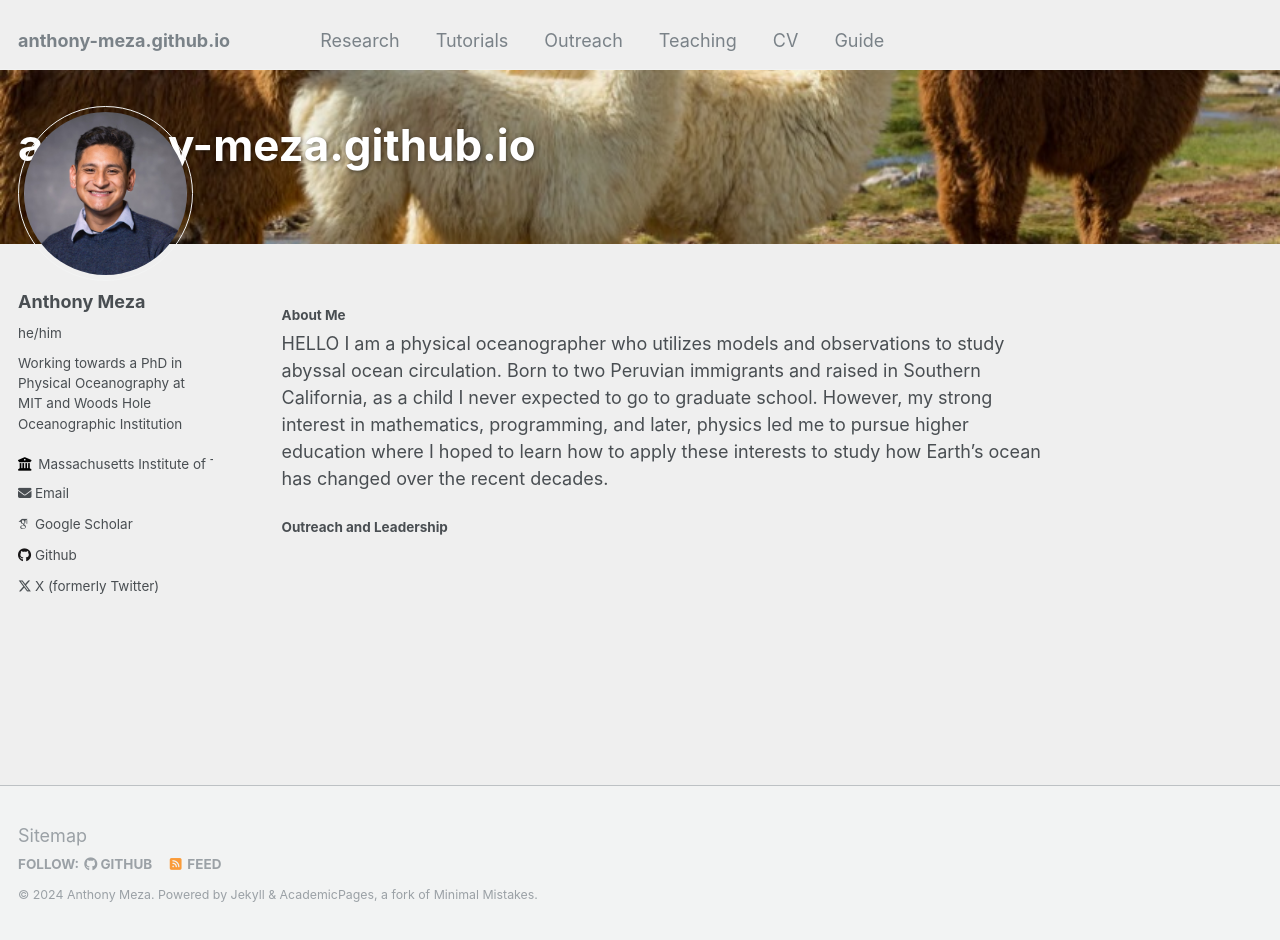
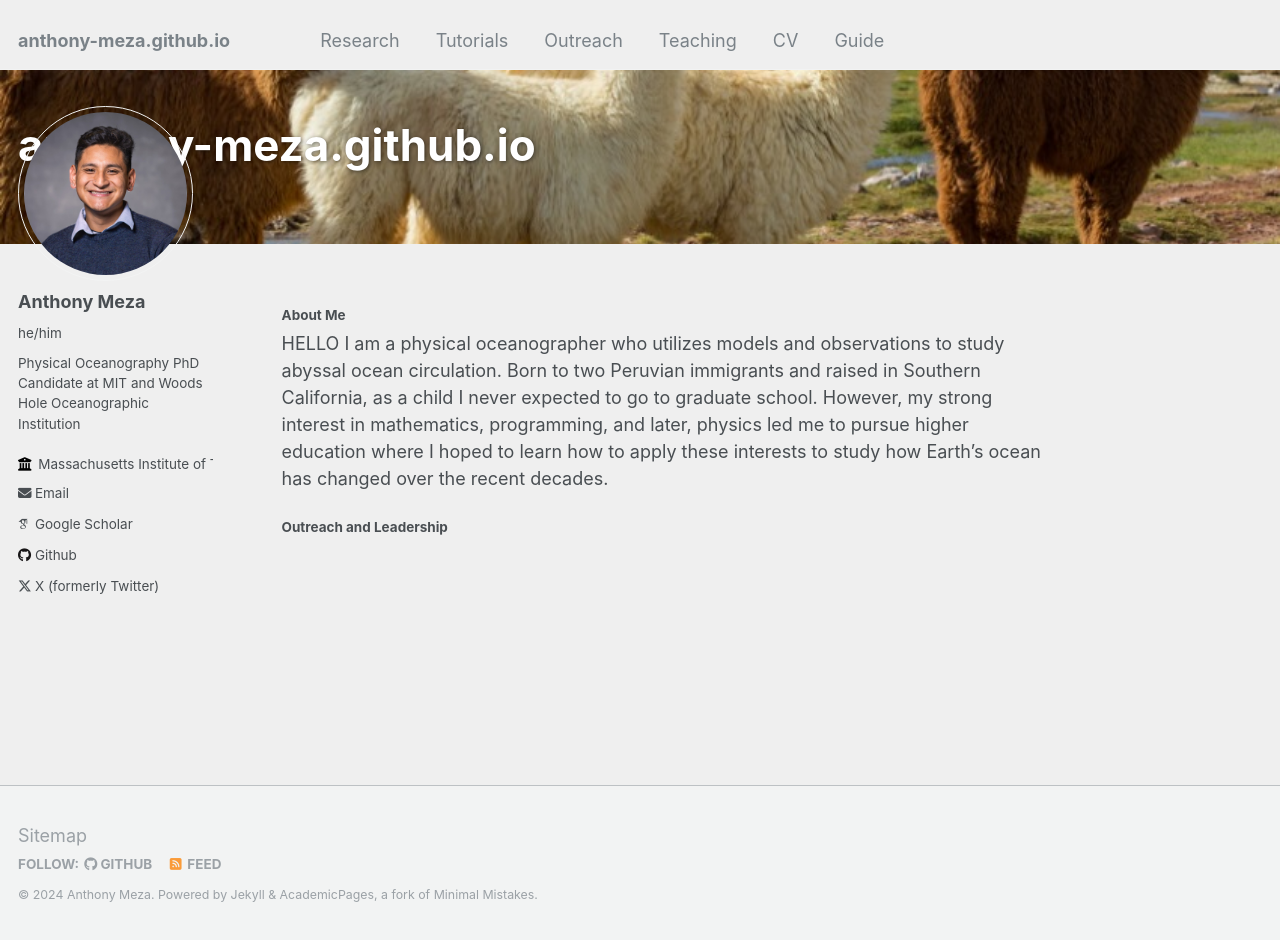
Before and after one commit to anthony-meza/anthony-meza.github.io, a Jekyll site: the page built from _pages/about.md, in a window 1280 px wide and 940 px high. Built offline with Jekyll 4.4.1, drawn with Linux system fonts in a browser that asks for light colours; some web fonts are replaced.

Commit message:
Update _config.yml

```diff
--- a/_config.yml
+++ b/_config.yml
@@ -27,7 +27,7 @@ author:
   avatar           : "headshot.jpeg"
   name             : "Anthony Meza"
   pronouns         : "he/him"
-  bio              : "Working towards a PhD in Physical Oceanography at MIT and Woods Hole Oceanographic Institution"
+  bio              : "Physical Oceanography PhD Candidate at MIT and Woods Hole Oceanographic Institution"
   location         : #"Earth"
   employer         : "Massachusetts Institute of Technology / Woods Hole Oceanographic Institution"
   uri              : # URL
```
